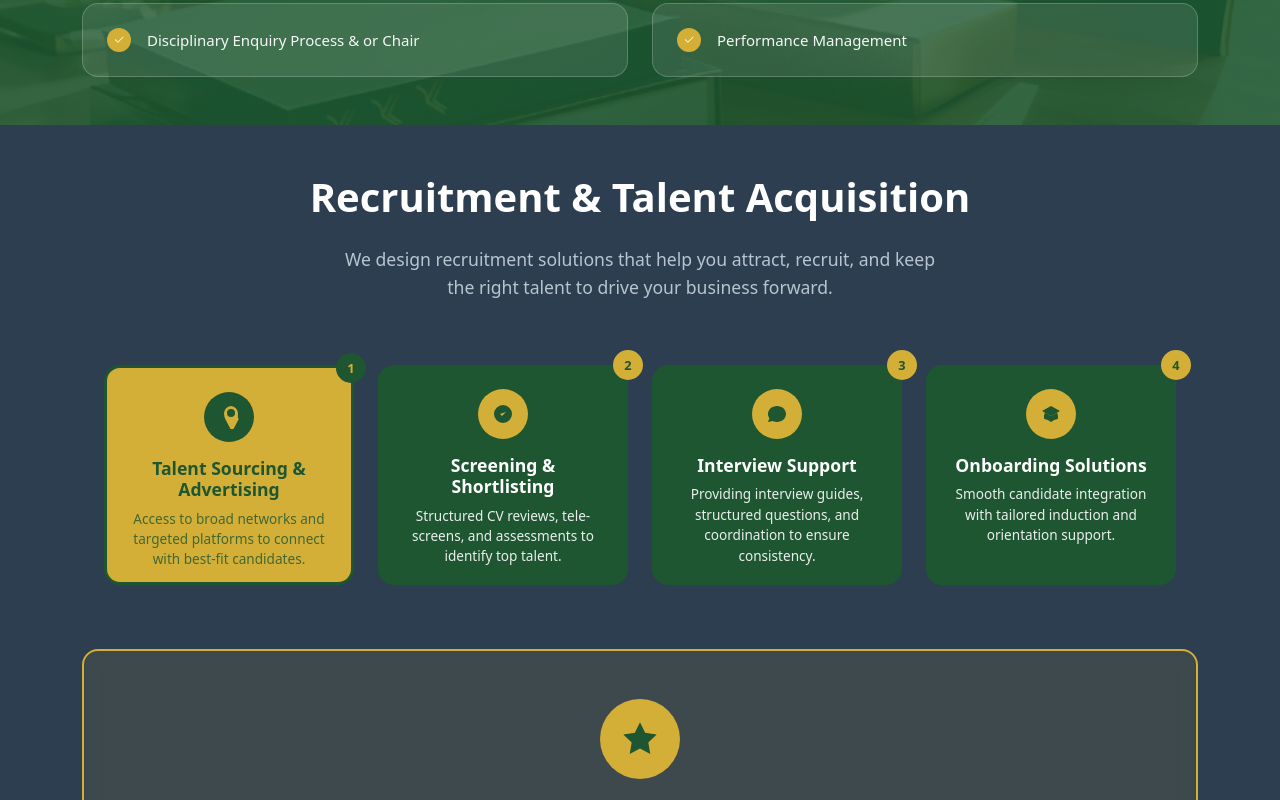
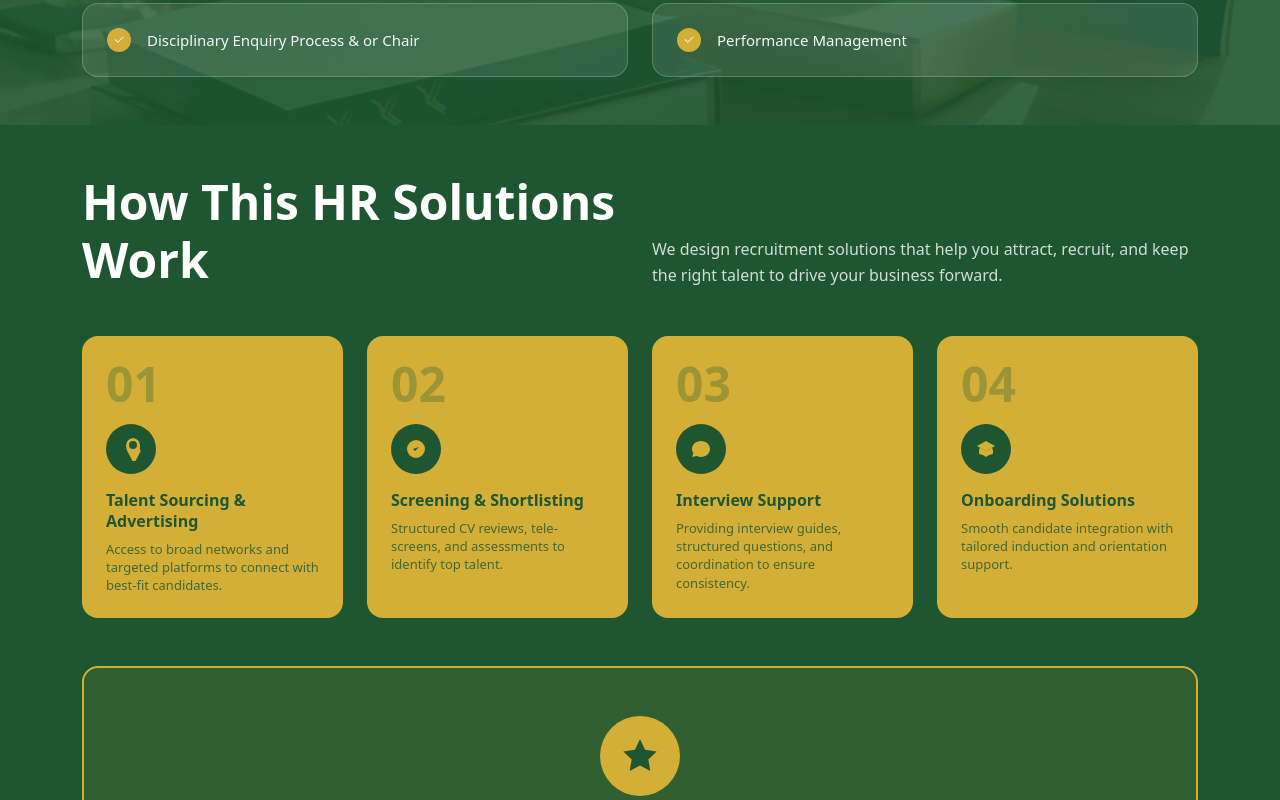
Before and after one commit to FilippusF/HR-Katelago, a React (Vite) app: page /services in a window 1280 px wide. Shown: the part 2180-2980 px from the top of the page. Built offline with nearby package versions, Linux system fonts and the light colour scheme.

Commit message:
services update

```diff
--- a/src/pages/Services.jsx
+++ b/src/pages/Services.jsx
@@ -3,6 +3,7 @@ import servicesImage from '../assets/images/about.png'; // Using same background
 import logoImage from '../assets/images/Main-logo.png';
 import missionImage from '../assets/images/mission.jpg';
 import p1Image from '../assets/images/p1.png';
+import chooseImage from '../assets/images/choose.png';
 
 const Services = () => {
   const [isLoading, setIsLoading] = useState(true);
@@ -372,57 +373,70 @@ const Services = () => {
         </div>
       </section>
 
-      {/* HR Benefits Process Section */}
-<section className="py-5" style={{ backgroundColor: '#2c3e50' }}>
+      {/* How This HR Solutions Work Section */}
+<section
+  className="py-5"
+  style={{
+    backgroundColor: '#1e5631',
+    minHeight: '800px'
+  }}
+>
   <div className="container">
-    {/* Header */}
+    {/* Section Header */}
     <div className="row mb-5">
-      <div className="col-12 text-center">
+      <div className="col-lg-6">
         <h2
-          className="display-6 fw-bold mb-4"
+          className="display-5 fw-bold text-white mb-0"
           style={{
-            fontSize: '2.5rem',
-            lineHeight: '1.2',
-            color: '#ffffff',
-            fontWeight: '700'
+            lineHeight: '1.2'
           }}
         >
-          Recruitment &amp; Talent Acquisition
+          How This HR Solutions Work
         </h2>
+      </div>
+      <div className="col-lg-6 d-flex align-items-end">
         <p
-          className="lead mx-auto"
+          className="text-white mb-0"
           style={{
-            fontSize: '1.1rem',
-            lineHeight: '1.6',
-            color: '#b8c5d1',
-            maxWidth: '600px'
+            opacity: 0.8,
+            fontSize: '16px',
+            lineHeight: '1.6'
           }}
         >
-          We design recruitment solutions that help you attract, recruit, and keep the right
-          talent to drive your business forward.
+          We design recruitment solutions that help you attract, recruit, and keep the right talent to drive your business forward.
         </p>
       </div>
     </div>
 
-    {/* Process Steps */}
-    <div className="row">
-      <div className="col-12">
-        <div className="d-flex flex-wrap justify-content-center align-items-stretch gap-4">
-          {/* Step 1 - Highlighted */}
-          <div className="d-flex flex-column align-items-center" style={{ animation: 'fadeInUp 0.6s ease-out 0.1s both' }}>
+    <div className="row g-4">
+      {/* Process Cards */}
+      <div className="col-lg-12">
+        <div className="row g-4">
+          {/* Card 01 */}
+          <div className="col-lg-3 col-md-6" style={{ animation: 'fadeInUp 0.6s ease-out 0.1s both' }}>
             <div
-              className="text-center p-4 rounded-4 position-relative mb-3 process-box"
+              className="process-card p-4 rounded-4 d-flex flex-column h-100"
               style={{
                 backgroundColor: '#D4AF37',
-                color: '#1e5631',
-                width: '250px',
-                height: '220px',
+                minHeight: '280px',
                 transition: 'all 0.3s ease',
-                border: '3px solid #1e5631'
+                cursor: 'pointer'
               }}
             >
+              <div className="mb-3">
+                <span
+                  className="fw-bold"
+                  style={{
+                    fontSize: '48px',
+                    color: 'rgba(30, 86, 49, 0.3)',
+                    lineHeight: '1'
+                  }}
+                >
+                  01
+                </span>
+              </div>
               <div
-                className="rounded-circle d-flex align-items-center justify-content-center mx-auto mb-3"
+                className="rounded-circle d-flex align-items-center justify-content-center mb-3"
                 style={{
                   width: '50px',
                   height: '50px',
@@ -434,147 +448,159 @@ const Services = () => {
                   <path d="M21 8a8.1 8.1 0 0 0-7-7 8.1 8.1 0 0 0-7 7c0 2.15.5 4.35 1.36 6.36l5.63 10.54.01.02.01.02c.18.32.5.66.99.66s.81-.34.99-.66l.01-.02.01-.02 5.63-10.54C20.5 12.35 21 10.15 21 8zm-7 4a4 4 0 1 1 0-8 4 4 0 0 1 0 8z"/>
                 </svg>
               </div>
-              <h5 className="fw-bold mb-2" style={{ fontSize: '1.1rem' }}>
-                Talent Sourcing &amp; Advertising
+              <h5 className="fw-bold mb-2" style={{ color: '#1e5631', fontSize: '16px', lineHeight: '1.3' }}>
+                Talent Sourcing & Advertising
               </h5>
-              <p className="mb-0" style={{ fontSize: '0.85rem', opacity: 0.8 }}>
+              <p
+                className="mb-0 flex-grow-1"
+                style={{
+                  color: '#1e5631',
+                  fontSize: '13px',
+                  opacity: 0.8,
+                  lineHeight: '1.4'
+                }}
+              >
                 Access to broad networks and targeted platforms to connect with best-fit candidates.
               </p>
-              <div
-                className="position-absolute rounded-circle d-flex align-items-center justify-content-center"
-                style={{
-                  top: '-15px',
-                  right: '-15px',
-                  width: '30px',
-                  height: '30px',
-                  backgroundColor: '#1e5631',
-                  color: '#D4AF37',
-                  fontSize: '0.8rem',
-                  fontWeight: '700'
-                }}
-              >
-                1
-              </div>
             </div>
           </div>
 
-          {/* Step 2 */}
-          <div className="d-flex flex-column align-items-center" style={{ animation: 'fadeInUp 0.6s ease-out 0.2s both' }}>
+          {/* Card 02 */}
+          <div className="col-lg-3 col-md-6" style={{ animation: 'fadeInUp 0.6s ease-out 0.2s both' }}>
             <div
-              className="text-center p-4 rounded-4 position-relative mb-3 process-box"
+              className="process-card p-4 rounded-4 d-flex flex-column h-100"
               style={{
-                backgroundColor: '#1e5631',
-                color: '#ffffff',
-                width: '250px',
-                height: '220px',
-                transition: 'all 0.3s ease'
+                backgroundColor: '#D4AF37',
+                minHeight: '280px',
+                transition: 'all 0.3s ease',
+                cursor: 'pointer'
               }}
             >
+              <div className="mb-3">
+                <span
+                  className="fw-bold"
+                  style={{
+                    fontSize: '48px',
+                    color: 'rgba(30, 86, 49, 0.3)',
+                    lineHeight: '1'
+                  }}
+                >
+                  02
+                </span>
+              </div>
               <div
-                className="rounded-circle d-flex align-items-center justify-content-center mx-auto mb-3"
+                className="rounded-circle d-flex align-items-center justify-content-center mb-3"
                 style={{
                   width: '50px',
                   height: '50px',
-                  backgroundColor: '#D4AF37',
-                  color: '#1e5631'
+                  backgroundColor: '#1e5631',
+                  color: '#D4AF37'
                 }}
               >
                 <svg width="24" height="24" fill="currentColor" viewBox="0 0 24 24">
                   <path d="M9 12l2 2 4-4m6 2a9 9 0 11-18 0 9 9 0 0118 0z"/>
                 </svg>
               </div>
-              <h5 className="fw-bold mb-2" style={{ fontSize: '1.1rem' }}>
-                Screening &amp; Shortlisting
+              <h5 className="fw-bold mb-2" style={{ color: '#1e5631', fontSize: '16px', lineHeight: '1.3' }}>
+                Screening & Shortlisting
               </h5>
-              <p className="mb-0" style={{ fontSize: '0.85rem', opacity: 0.9 }}>
+              <p
+                className="mb-0 flex-grow-1"
+                style={{
+                  color: '#1e5631',
+                  fontSize: '13px',
+                  opacity: 0.8,
+                  lineHeight: '1.4'
+                }}
+              >
                 Structured CV reviews, tele-screens, and assessments to identify top talent.
               </p>
-              <div
-                className="position-absolute rounded-circle d-flex align-items-center justify-content-center"
-                style={{
-                  top: '-15px',
-                  right: '-15px',
-                  width: '30px',
-                  height: '30px',
-                  backgroundColor: '#D4AF37',
-                  color: '#1e5631',
-                  fontSize: '0.8rem',
-                  fontWeight: '700'
-                }}
-              >
-                2
-              </div>
             </div>
           </div>
 
-          {/* Step 3 */}
-          <div className="d-flex flex-column align-items-center" style={{ animation: 'fadeInUp 0.6s ease-out 0.3s both' }}>
+          {/* Card 03 */}
+          <div className="col-lg-3 col-md-6" style={{ animation: 'fadeInUp 0.6s ease-out 0.3s both' }}>
             <div
-              className="text-center p-4 rounded-4 position-relative mb-3 process-box"
+              className="process-card p-4 rounded-4 d-flex flex-column h-100"
               style={{
-                backgroundColor: '#1e5631',
-                color: '#ffffff',
-                width: '250px',
-                height: '220px',
-                transition: 'all 0.3s ease'
+                backgroundColor: '#D4AF37',
+                minHeight: '280px',
+                transition: 'all 0.3s ease',
+                cursor: 'pointer'
               }}
             >
+              <div className="mb-3">
+                <span
+                  className="fw-bold"
+                  style={{
+                    fontSize: '48px',
+                    color: 'rgba(30, 86, 49, 0.3)',
+                    lineHeight: '1'
+                  }}
+                >
+                  03
+                </span>
+              </div>
               <div
-                className="rounded-circle d-flex align-items-center justify-content-center mx-auto mb-3"
+                className="rounded-circle d-flex align-items-center justify-content-center mb-3"
                 style={{
                   width: '50px',
                   height: '50px',
-                  backgroundColor: '#D4AF37',
-                  color: '#1e5631'
+                  backgroundColor: '#1e5631',
+                  color: '#D4AF37'
                 }}
               >
                 <svg width="24" height="24" fill="currentColor" viewBox="0 0 24 24">
                   <path d="M8 12h.01M12 12h.01M16 12h.01M21 12c0 4.418-4.03 8-9 8a9.863 9.863 0 01-4.255-.949L3 20l1.395-3.72C3.512 15.042 3 13.574 3 12c0-4.418 4.03-8 9-8s9 3.582 9 8z"/>
                 </svg>
               </div>
-              <h5 className="fw-bold mb-2" style={{ fontSize: '1.1rem' }}>
+              <h5 className="fw-bold mb-2" style={{ color: '#1e5631', fontSize: '16px', lineHeight: '1.3' }}>
                 Interview Support
               </h5>
-              <p className="mb-0" style={{ fontSize: '0.85rem', opacity: 0.9 }}>
+              <p
+                className="mb-0 flex-grow-1"
+                style={{
+                  color: '#1e5631',
+                  fontSize: '13px',
+                  opacity: 0.8,
+                  lineHeight: '1.4'
+                }}
+              >
                 Providing interview guides, structured questions, and coordination to ensure consistency.
               </p>
-              <div
-                className="position-absolute rounded-circle d-flex align-items-center justify-content-center"
-                style={{
-                  top: '-15px',
-                  right: '-15px',
-                  width: '30px',
-                  height: '30px',
-                  backgroundColor: '#D4AF37',
-                  color: '#1e5631',
-                  fontSize: '0.8rem',
-                  fontWeight: '700'
-                }}
-              >
-                3
-              </div>
             </div>
           </div>
 
-          {/* Step 4 */}
-          <div className="d-flex flex-column align-items-center" style={{ animation: 'fadeInUp 0.6s ease-out 0.4s both' }}>
+          {/* Card 04 */}
+          <div className="col-lg-3 col-md-6" style={{ animation: 'fadeInUp 0.6s ease-out 0.4s both' }}>
             <div
-              className="text-center p-4 rounded-4 position-relative mb-3 process-box"
+              className="process-card p-4 rounded-4 d-flex flex-column h-100"
               style={{
-                backgroundColor: '#1e5631',
-                color: '#ffffff',
-                width: '250px',
-                height: '220px',
-                transition: 'all 0.3s ease'
+                backgroundColor: '#D4AF37',
+                minHeight: '280px',
+                transition: 'all 0.3s ease',
+                cursor: 'pointer'
               }}
             >
+              <div className="mb-3">
+                <span
+                  className="fw-bold"
+                  style={{
+                    fontSize: '48px',
+                    color: 'rgba(30, 86, 49, 0.3)',
+                    lineHeight: '1'
+                  }}
+                >
+                  04
+                </span>
+              </div>
               <div
-                className="rounded-circle d-flex align-items-center justify-content-center mx-auto mb-3"
+                className="rounded-circle d-flex align-items-center justify-content-center mb-3"
                 style={{
                   width: '50px',
                   height: '50px',
-                  backgroundColor: '#D4AF37',
-                  color: '#1e5631'
+                  backgroundColor: '#1e5631',
+                  color: '#D4AF37'
                 }}
               >
                 <svg width="24" height="24" fill="currentColor" viewBox="0 0 24 24">
@@ -582,30 +608,25 @@ const Services = () => {
                   <path d="M12 14l6.16-3.422a12.083 12.083 0 01.665 6.479A11.952 11.952 0 0012 20.055a11.952 11.952 0 00-6.824-2.998 12.078 12.078 0 01.665-6.479L12 14z"/>
                 </svg>
               </div>
-              <h5 className="fw-bold mb-2" style={{ fontSize: '1.1rem' }}>
+              <h5 className="fw-bold mb-2" style={{ color: '#1e5631', fontSize: '16px', lineHeight: '1.3' }}>
                 Onboarding Solutions
               </h5>
-              <p className="mb-0" style={{ fontSize: '0.85rem', opacity: 0.9 }}>
+              <p
+                className="mb-0 flex-grow-1"
+                style={{
+                  color: '#1e5631',
+                  fontSize: '13px',
+                  opacity: 0.8,
+                  lineHeight: '1.4'
+                }}
+              >
                 Smooth candidate integration with tailored induction and orientation support.
               </p>
-              <div
-                className="position-absolute rounded-circle d-flex align-items-center justify-content-center"
-                style={{
-                  top: '-15px',
-                  right: '-15px',
-                  width: '30px',
-                  height: '30px',
-                  backgroundColor: '#D4AF37',
-                  color: '#1e5631',
-                  fontSize: '0.8rem',
-                  fontWeight: '700'
-                }}
-              >
-                4
-              </div>
             </div>
           </div>
         </div>
+      </div>
+    </div>
 
         {/* Benefits Summary Section */}
         <div className="row mt-5">
@@ -751,13 +772,20 @@ const Services = () => {
             </div>
           </div>
         </div>
-      </div>
-    </div>
   </div>
 </section>
 
 {/* How This HR Solutions Work Section */}
-<section className="py-5" style={{ backgroundColor: '#1e5631' }}>
+<section
+  className="py-5"
+  style={{
+    backgroundColor: 'transparent',
+    backgroundImage: `linear-gradient(rgba(0, 0, 0, 0.3), rgba(0, 0, 0, 0.3)), url(${chooseImage})`,
+    backgroundSize: 'cover',
+    backgroundPosition: 'center',
+    backgroundRepeat: 'no-repeat'
+  }}
+>
   <div className="container">
     {/* Header */}
     <div className="row mb-5">
@@ -995,6 +1023,8 @@ const Services = () => {
   </div>
 </section>
 
+
+
       {/* Loader */}
       {isLoading && (
         <div
@@ -1085,12 +1115,12 @@ const Services = () => {
           transform: scale(1.1);
         }
 
-        .process-box:hover {
-          transform: translateY(-10px) scale(1.02);
-          box-shadow: 0 20px 40px rgba(0, 0, 0, 0.3);
+        .process-card:hover {
+          transform: translateY(-5px);
+          box-shadow: 0 10px 25px rgba(0,0,0,0.15);
         }
 
-        .process-box:hover .rounded-circle {
+        .process-card:hover .rounded-circle {
           transform: scale(1.1) rotate(360deg);
           transition: all 0.5s ease;
         }
```
